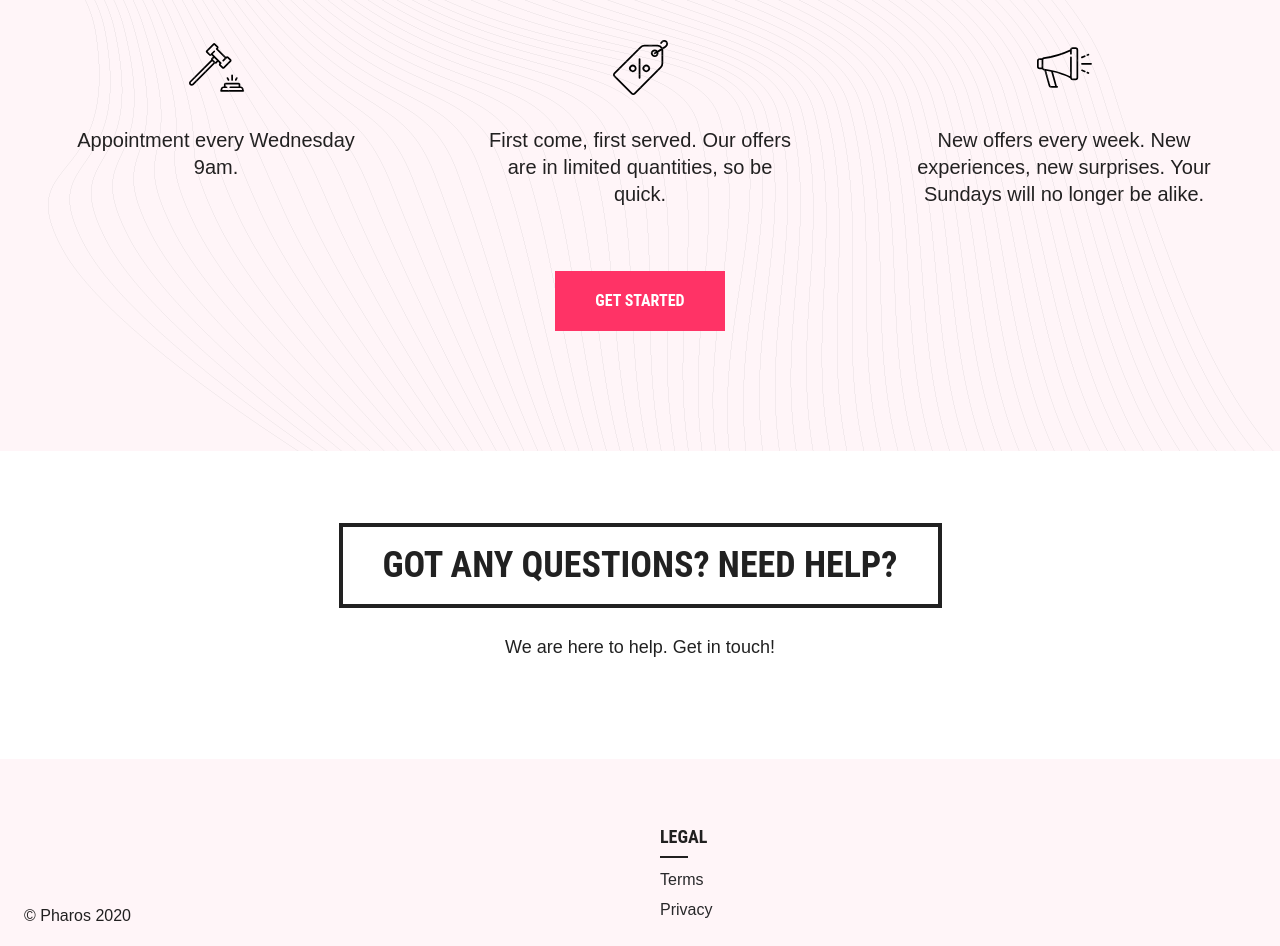
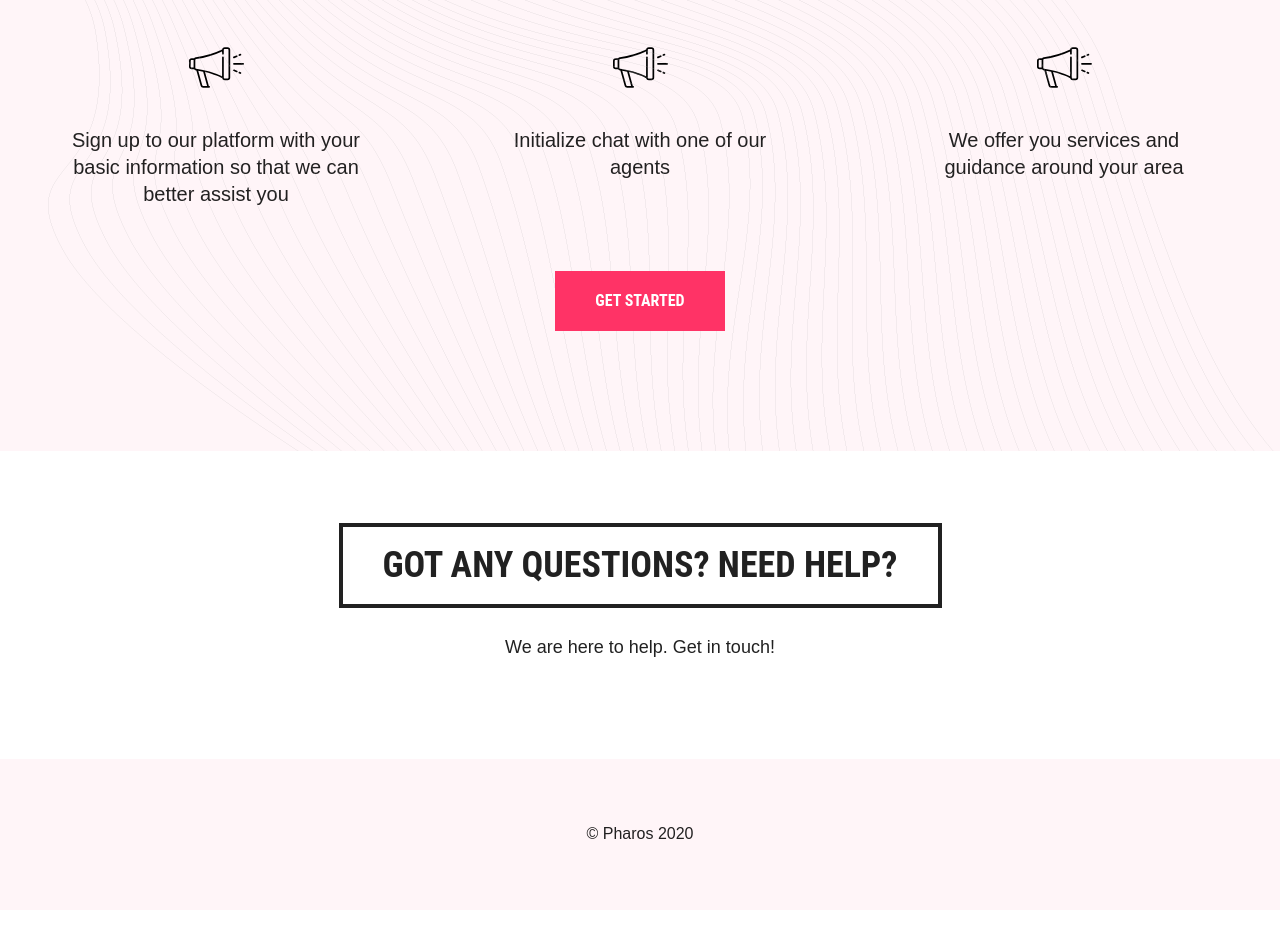
Before and after one commit to aiavci/2020-hackathon-landing-react, a React (Create React App) app: page / in a window 1280 px wide. Shown: the part 986-1932 px from the top of the page. After the commit the page ends 1896 px from the top, so only its background shows below. Built offline with nearby package versions, Linux system fonts and the light colour scheme.

Commit message:
Update UI elements

```diff
--- a/src/onepirate/modules/views/AppFooter.js
+++ b/src/onepirate/modules/views/AppFooter.js
@@ -79,32 +79,19 @@ export default function AppFooter() {
     <Typography component="footer" className={classes.root}>
       <Container className={classes.container}>
         <Grid container spacing={5}>
-          <Grid item xs={6}>
-            <Grid
+          <Grid item xs={12} style={{ textAlign: "center" }}>
+            {/* <Grid
               container
               direction="column"
               justify="flex-end"
               className={classes.iconsWrapper}
               spacing={2}
-            >
-              <Grid item>
-                <Copyright />
-              </Grid>
-            </Grid>
+            > */}
+            {/* <Grid item> */}
+            <Copyright />
+            {/* </Grid> */}
           </Grid>
-          <Grid item xs={6}>
-            <Typography variant="h6" marked="left" gutterBottom>
-              Legal
-            </Typography>
-            <ul className={classes.list}>
-              <li className={classes.listItem}>
-                <Link href="/premium-themes/onepirate/terms/">Terms</Link>
-              </li>
-              <li className={classes.listItem}>
-                <Link href="/premium-themes/onepirate/privacy/">Privacy</Link>
-              </li>
-            </ul>
-          </Grid>
+          {/* </Grid> */}
         </Grid>
       </Container>
     </Typography>
--- a/src/onepirate/modules/views/ProductHero.js
+++ b/src/onepirate/modules/views/ProductHero.js
@@ -48,7 +48,7 @@ function ProductHero(props) {
         size="large"
         className={classes.button}
         component="a"
-        href="/chat"
+        href="https://docs.google.com/forms/d/1cQbB7MhwBxzcA-MSuCrc-O8jt04aa2JZUFQBQB73cn4/prefill"
       >
         Register
       </Button>
--- a/src/onepirate/modules/views/ProductHowItWorks.js
+++ b/src/onepirate/modules/views/ProductHowItWorks.js
@@ -71,12 +71,13 @@ function ProductHowItWorks(props) {
               <div className={classes.item}>
                 <div className={classes.number}>1.</div>
                 <img
-                  src="/productHowItWorks1.svg"
+                  src="/productHowItWorks3.svg"
                   alt="suitcase"
                   className={classes.image}
                 />
                 <Typography variant="h5" align="center">
-                  Appointment every Wednesday 9am.
+                  Sign up to our platform with your basic information so that
+                  we can better assist you
                 </Typography>
               </div>
             </Grid>
@@ -84,12 +85,12 @@ function ProductHowItWorks(props) {
               <div className={classes.item}>
                 <div className={classes.number}>2.</div>
                 <img
-                  src="/productHowItWorks2.svg"
+                  src="/productHowItWorks3.svg"
                   alt="graph"
                   className={classes.image}
                 />
                 <Typography variant="h5" align="center">
-                  First come, first served. Our offers are in limited quantities, so be quick.
+                  Initialize chat with one of our agents
                 </Typography>
               </div>
             </Grid>
@@ -102,8 +103,7 @@ function ProductHowItWorks(props) {
                   className={classes.image}
                 />
                 <Typography variant="h5" align="center">
-                  {'New offers every week. New experiences, new surprises. '}
-                  {'Your Sundays will no longer be alike.'}
+                  {'We offer you services and guidance around your area '}
                 </Typography>
               </div>
             </Grid>
```
